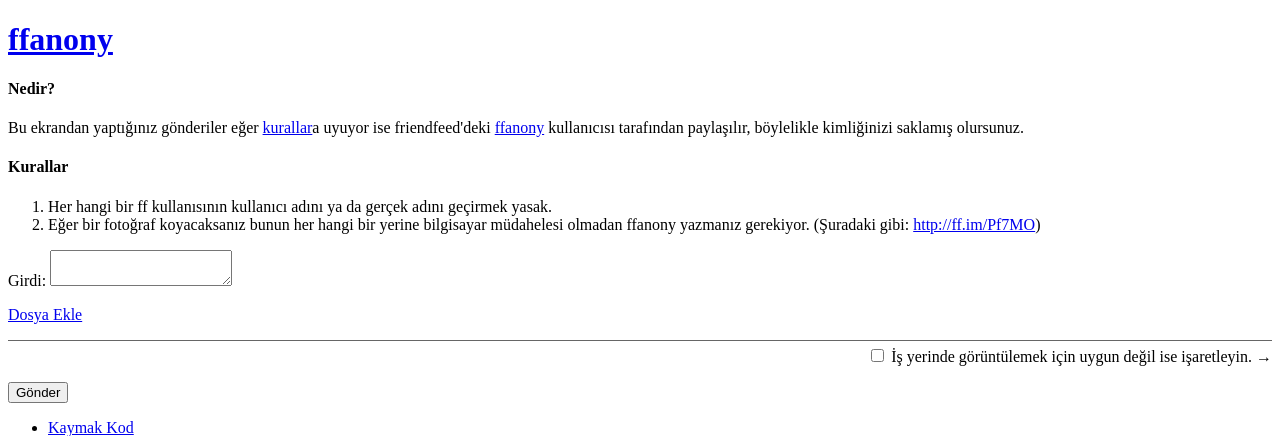
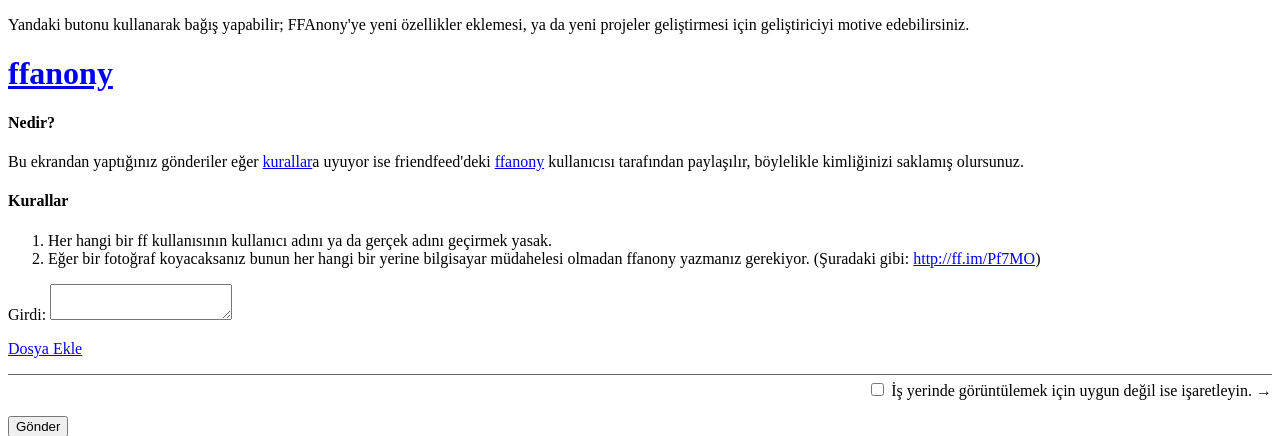
Before and after one commit to miratcan/FFAnony, a Python web app: template app/templates/form.html in a window 1280 px wide. Shown: the top 436 px of the page. Run offline with Jinja, Linux system fonts and the light colour scheme; the template is opened without the code that fills it, so the values that code supplies are empty; some libraries are stand-ins or nearby versions.

Commit message:
hello...

```diff
--- a/app/main.py
+++ b/app/main.py
@@ -116,7 +116,7 @@ class EntryView(webapp2.RequestHandler):
                     entry.status = "deleted"
                     entry.put()
                 else:
-                    logging.error(result.content)
+                    logging.error(result)
 
             # If action is public, mark it as pending for admin review.
             if action == "publish" and entry.status == "draft":
@@ -258,7 +258,7 @@ class PushAccepted(webapp2.RequestHandler):
                     entry.status = "published"
                     entry.put()
                 else:
-                    logging.error(result_data)
+                    logging.error(result)
                 self.response.out.write("pushed: %s\n" % entry.body)
         else:
             self.response.out.write("Nothing to push.")
--- a/app/templates/base.html
+++ b/app/templates/base.html
@@ -7,11 +7,32 @@
 	<meta http-equiv="content-type" content="text/html;charset=utf-8" />
 	<link href="/static/style.css" type="text/css" rel="stylesheet">
     <script src="http://ajax.googleapis.com/ajax/libs/jquery/1.6.2/jquery.min.js"></script>
+
+    <!-- Bakalım Bağış Gelecekmi... -->
+    <script type="text/javascript">
+        /* <![CDATA[ */
+            (function() {
+                var s = document.createElement('script'), t = document.getElementsByTagName('script')[0];
+                s.type = 'text/javascript';
+                s.async = true;
+                s.src = 'http://api.flattr.com/js/0.6/load.js?mode=auto';
+                t.parentNode.insertBefore(s, t);
+            })();
+        /* ]]> */
+    </script>
+
     {% block extra_head %}
     {% endblock extra_head %}
 </head>
 
 <body>
+    <div class="section">
+        <div id="flattr_button">
+            <a class="FlattrButton" style="display:none;" href="http://ffanony.appspot.com"></a>
+            <noscript><a href="http://flattr.com/thing/542575/ffanony" target="_blank"><img src="http://api.flattr.com/button/flattr-badge-large.png" alt="Flattr this" title="Flattr this" border="0" /></a></noscript>
+        </div>
+        <p class="description">Yandaki butonu kullanarak bağış yapabilir; FFAnony'ye yeni özellikler eklemesi, ya da yeni projeler geliştirmesi için geliştiriciyi motive edebilirsiniz.</p>
+    </div>
 	<div class="section content">
 		<h1><a href="/">ffanony</a></h1>
 		{% block content %}
```
Also changed, not shown: 2 other files.
